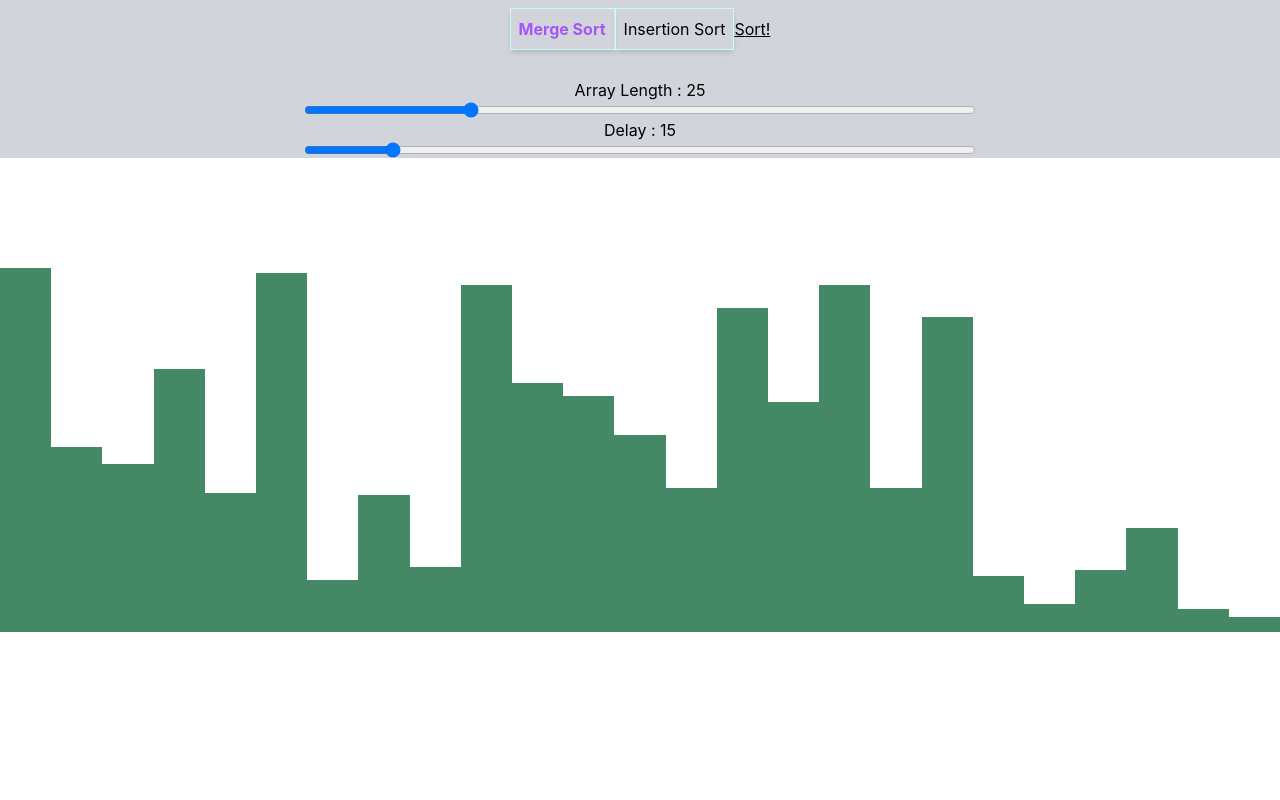
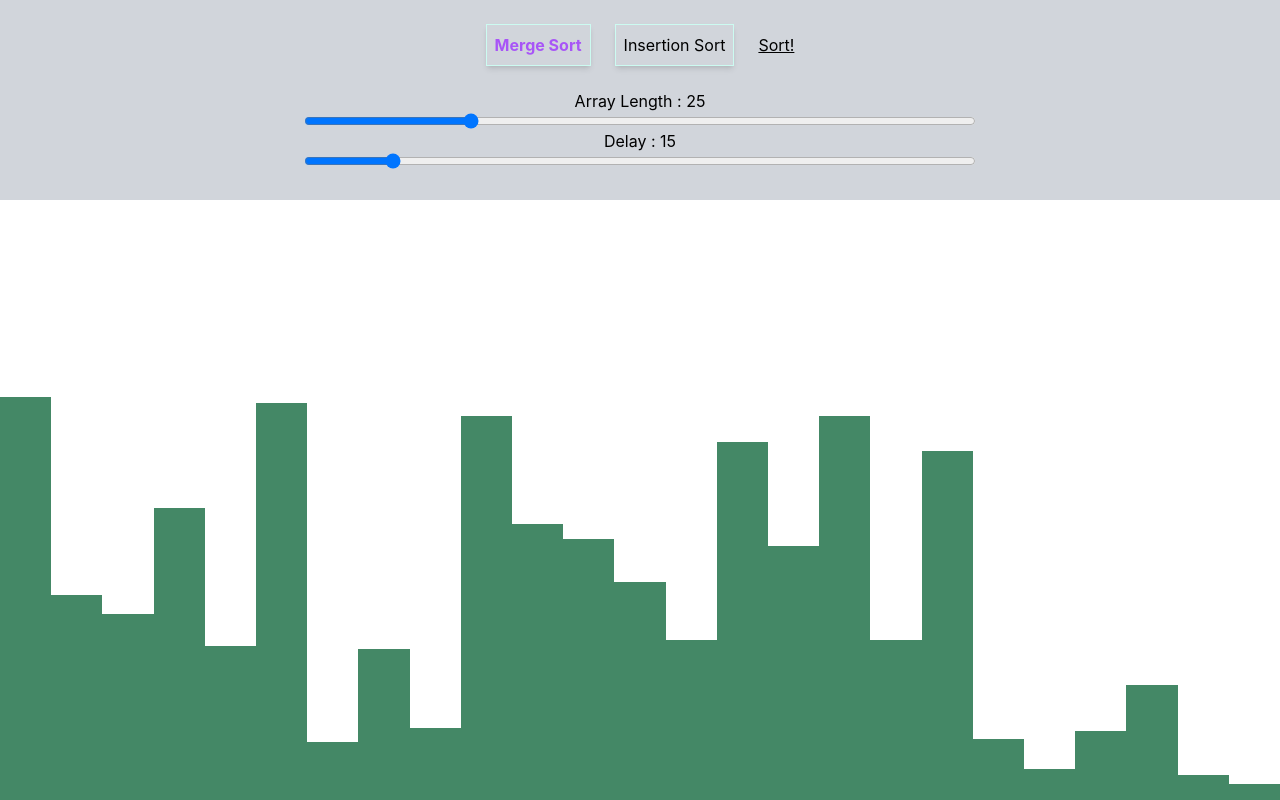
Before and after one commit to satpreetvirdi/sorting-visualiser, a React (Create React App) app: page / in a window 1280 px wide. Both pictures are taken after a click on the button "Sorting Algorithm Visuliser". Built offline with nearby package versions, Linux system fonts and the light colour scheme.

Commit message:
Sorting Algo Alignment rectified

```diff
--- a/src/App.tsx
+++ b/src/App.tsx
@@ -7,7 +7,7 @@ import Root from './components/Root';
 
 function App() {
   return (
-    <main className='grid grid-rows-4'>
+    <main className='h-lvh grid grid-rows-4'>
     {/* <Root/> */}
     <Nav/>
     <Main/>
--- a/src/components/Main.tsx
+++ b/src/components/Main.tsx
@@ -6,15 +6,15 @@ const Main = () => {
   const {items} = useContext(ItemsContext)
   const {settings} = useContext(Context)
   return (
-    <section className="row-span-5">
-      <div className="flex w-full h-full items-end overflow-hidden">
+    <section className="row-span-5 ">
+      <div className="flex h-full items-end ">
       {items.map((item,idx)=>(
         <div key={`${item}-${settings.arrayLen}-${idx}`}
-        className="flex-1"
+        className="flex-1 "
         style= {
           {
             backgroundColor:`#486`,
-            height:`${item/7}%`,
+            height:`${item/8}%`,
           }
         }
         id={`${idx}`}
--- a/src/components/Nav.tsx
+++ b/src/components/Nav.tsx
@@ -17,23 +17,23 @@ const Nav = () => {
         if(!setSettings) return;
         setSettings(c=>({...c,algoType:type}))
     }
-    return (<nav className="w-screen bg-gray-300 grid grid-flow-row">
+    return (<nav className="h-full  bg-gray-300  grid grid-flow-row overflow-hidden ">
         <div className="flex items-center justify-center w-full my-2 ">
-            <button className={`border border-teal-100 shadow-md py-2 px-2 transition-all active:scale-95 ${settings.algoType==="merge sort" && "text-purple-500 font-bold "}`}
+            <button className={`border border-teal-100 shadow-md py-2 px-2 mx-3 transition-all active:scale-95 ${settings.algoType==="merge sort" && "text-purple-500 font-bold "}`}
             onClick={()=>onAlgoChange("merge sort")}>Merge Sort </button>
-            <button className={`border border-teal-100 shadow-md py-2 px-2 transition-all active:scale-9 ${settings.algoType==="insertion sort" && "text-purple-500 font-bold "}`}
+            <button className={`border border-teal-100 mx-3 shadow-md py-2 px-2 transition-all active:scale-9 ${settings.algoType==="insertion sort" && "text-purple-500 font-bold "}`}
             onClick={()=>onAlgoChange("insertion sort")} >Insertion Sort </button>
-            <button className="underline"
+            <button className="underline mx-3"
             onClick={()=> sort(settings.algoType)}
             >Sort!</button>
         </div>
-        <div className="flex flex-col items-center w-full pt-5">
+        <div className="flex flex-col items-center w-full ">
             <label htmlFor="itemms_amount">Array Length : {settings.arrayLen}</label>
             <input type="range" name="items_amount" id="items_amount" className="w-full max-w-2xl" defaultValue={25} min={1}
                 onChange={onArrayChange}
             />
             <label htmlFor="itemms_amount">Delay : {settings.delay}</label>
-            <input type="range" name="delay" id="delay" className="w-full max-w-2xl" defaultValue={15} min={3}
+            <input type="range" name="delay" id="delay" className="w-full  max-w-2xl" defaultValue={15} min={3}
             onChange={onDelayChange}/>
         </div>
     </nav>
--- a/src/components/Root.tsx
+++ b/src/components/Root.tsx
@@ -4,7 +4,7 @@ import { Link } from "react-router-dom"
 const Root = () => {
   return (<>
 
-    <ul className="flex flex-col justify-center items-center bg-black min-h-screen" >
+    <ul className="flex flex-col justify-center items-center bg-black h-dvh overflow-x-hidden" >
       {/* <div className="flex flex-row "><h1 className=" bg-white">Hello</h1> */}
       {/* </div> */}
       <div className="flex flex-row justify-center items-center bg-black">
```
